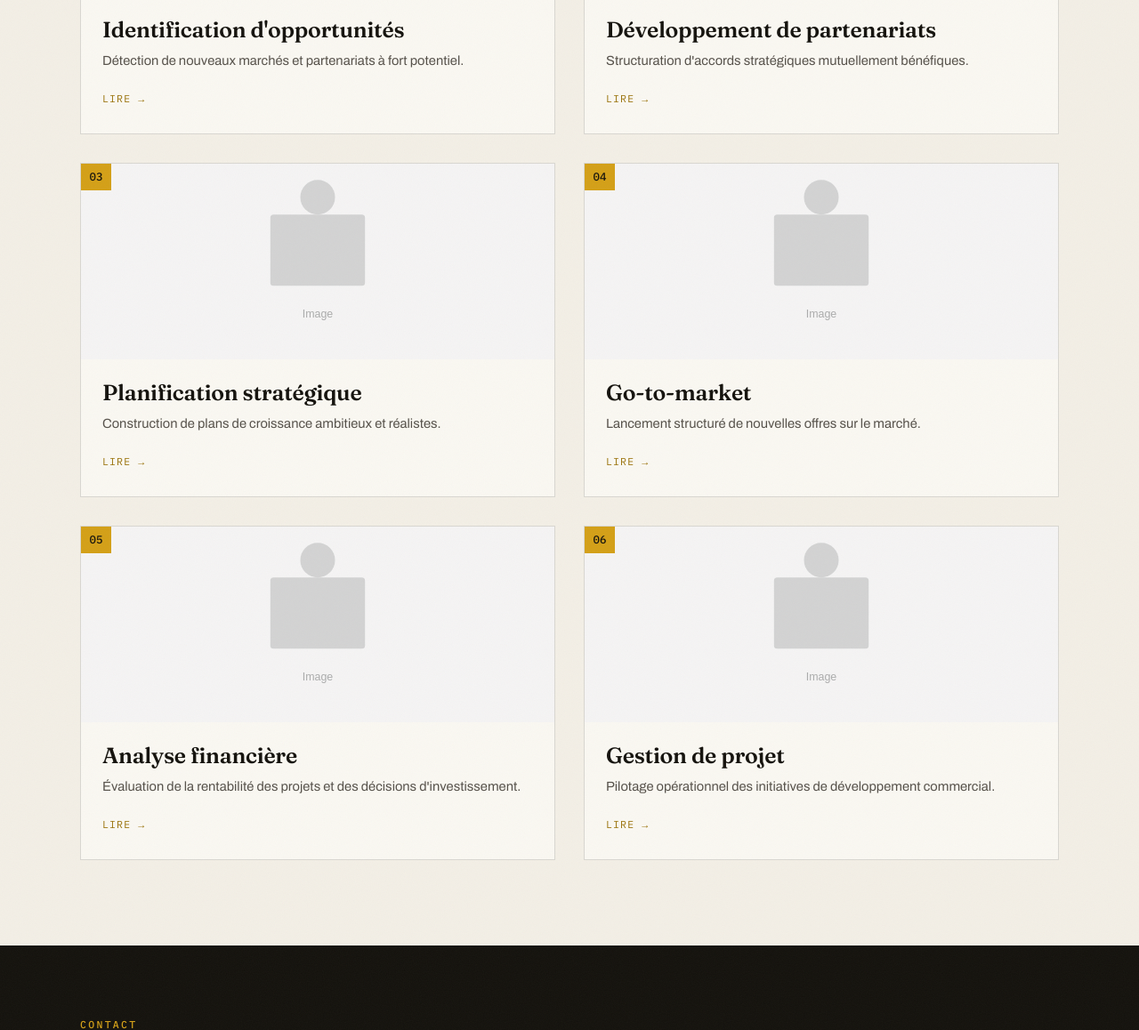
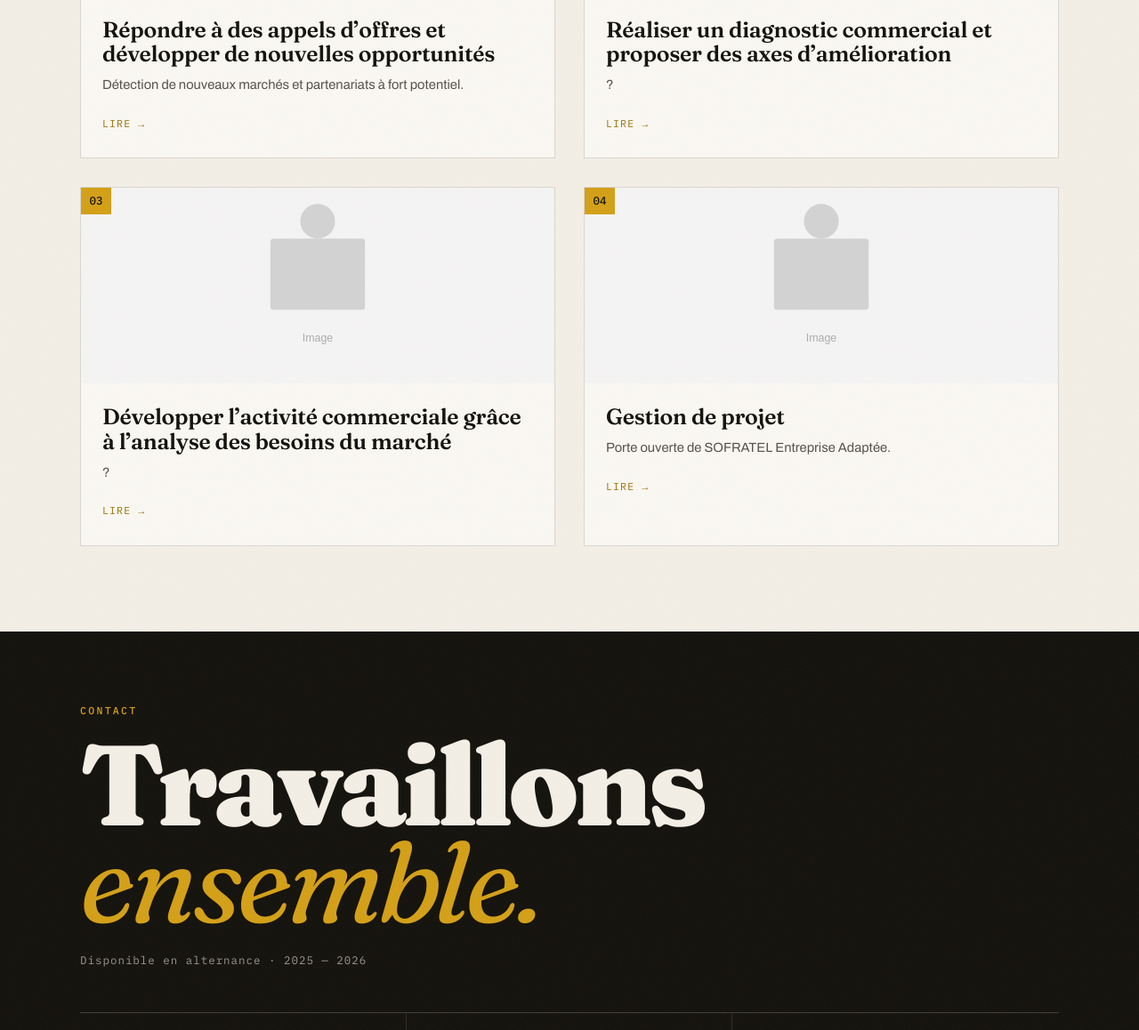
Before and after one commit to t-richard/angie, a Jekyll site: the page built from business-developpement.html, in a window 1280 px wide and 1400 px high, scrolled down 615 px, cut to the strip 242-1400 px from the top of the window. Shown: the whole strip at 89% size. Built offline with Jekyll 4.4.1, drawn with Linux system fonts in a browser that asks for light colours.

Commit message:
angie developpement

```diff
--- a/_data/business_developpement.yml
+++ b/_data/business_developpement.yml
@@ -2,32 +2,22 @@ title: "Business Développement"
 slug: "business-developpement"
 competences:
   - id: "bizdev-1"
-    title: "Identification d'opportunités"
+    title: "Répondre à des appels d’offres et développer de nouvelles opportunités"
     summary: "Détection de nouveaux marchés et partenariats à fort potentiel."
-    body: "Veille stratégique et sectorielle pour identifier les tendances émergentes, les segments de marché inexploités et les partenaires potentiels. Qualification des opportunités selon leur alignement avec la stratégie d'entreprise et leur potentiel de croissance."
+    body: "Chez SOFRATEL Entreprise Adaptée, je participe à la réponse aux appels d’offres en analysant les besoins exprimés par les clients et en construisant des propositions adaptées. Cette mission me permet de contribuer au développement commercial de l’entreprise tout en développant ma capacité à identifier et saisir de nouvelles opportunités d’affaires."
     image: "/assets/images/opportinutes.jpeg"
   - id: "bizdev-2"
-    title: "Développement de partenariats"
-    summary: "Structuration d'accords stratégiques mutuellement bénéfiques."
-    body: "Identification, approche et négociation de partenariats commerciaux, technologiques ou institutionnels. Rédaction de term sheets, LOI et contrats de partenariat. Suivi de la relation partenaire pour garantir l'atteinte des objectifs communs."
+    title: "Réaliser un diagnostic commercial et proposer des axes d’amélioration"
+    summary: "?"
+    body: "L’analyse des ventes et des retours clients m’a permis de mettre en évidence plusieurs axes d’amélioration visant à renforcer la performance commerciale. Par exemple, certaines modifications de mise en avant des produits ont permis d’augmenter leur visibilité et leurs ventes."
     image: "/assets/images/placeholder.svg"
   - id: "bizdev-3"
-    title: "Planification stratégique"
-    summary: "Construction de plans de croissance ambitieux et réalistes."
-    body: "Élaboration de business plans et de road maps de développement : analyse de marché, modélisation financière, définition des priorités et des ressources nécessaires. Présentation aux dirigeants et investisseurs pour obtenir les arbitrages et financements."
+    title: "Développer l’activité commerciale grâce à l’analyse des besoins du marché"
+    summary: "?"
+    body: "L’écoute des clients et l’observation du marché constituent des leviers importants de développement. Mes expériences professionnelles m’ont permis d’identifier des attentes émergentes et de participer à des réflexions visant à adapter l’offre de l’entreprise aux évolutions de la demande."
     image: "/assets/images/placeholder.svg"
   - id: "bizdev-4"
-    title: "Go-to-market"
-    summary: "Lancement structuré de nouvelles offres sur le marché."
-    body: "Définition et exécution de stratégies go-to-market : segmentation, ciblage, positionnement, choix des canaux de distribution et plans d'activation. Coordination des équipes marketing, ventes et produit pour assurer un lancement cohérent et impactant."
+    title: "Gestion de projet"
+    summary: "Porte ouverte de SOFRATEL Entreprise Adaptée."
+    body: "Coordination et réalisation du projets afin de développer les opportunités commerciales. "
     image: "/assets/images/placeholder.svg"
-  - id: "bizdev-5"
-    title: "Analyse financière"
-    summary: "Évaluation de la rentabilité des projets et des décisions d'investissement."
-    body: "Modélisation de business cases, calcul de ROI, analyse de la marge et du point mort. Utilisation de ces analyses pour prioriser les initiatives de développement et arbitrer entre plusieurs scénarios de croissance."
-    image: "/assets/images/placeholder.svg"
-  - id: "bizdev-6"
-    title: "Gestion de projet"
-    summary: "Pilotage opérationnel des initiatives de développement commercial."
-    body: "Coordination de projets transverses impliquant plusieurs équipes (marketing, juridique, finance, opérations). Utilisation de méthodologies agiles et de outils de gestion de projet (Notion, Asana, Jira) pour respecter les délais et les objectifs."
-    image: "/assets/images/placeholder.svg"
```
